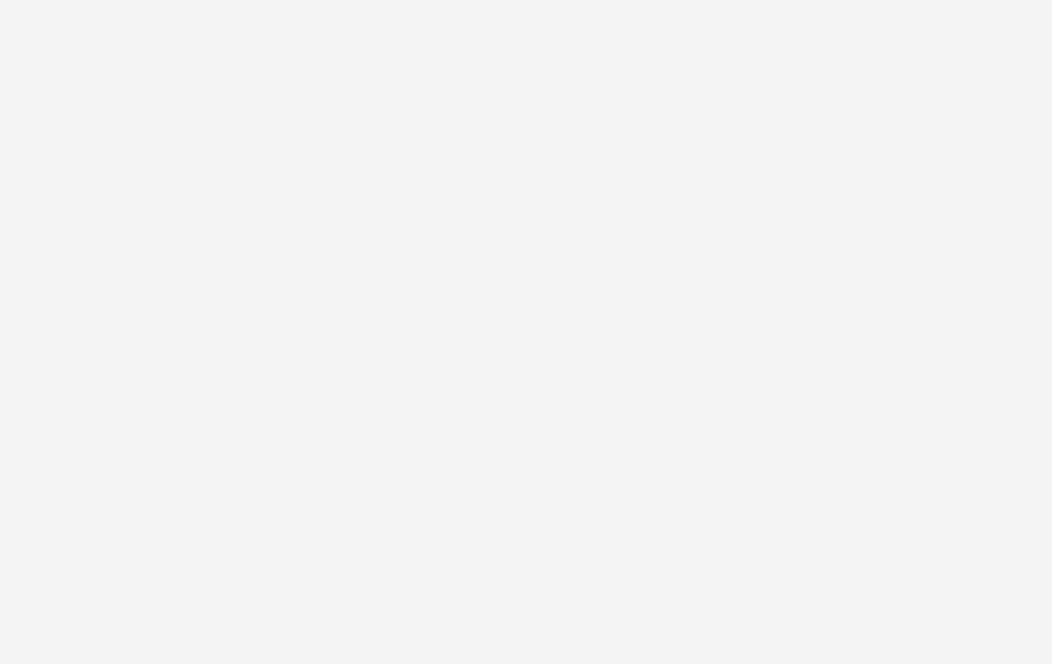
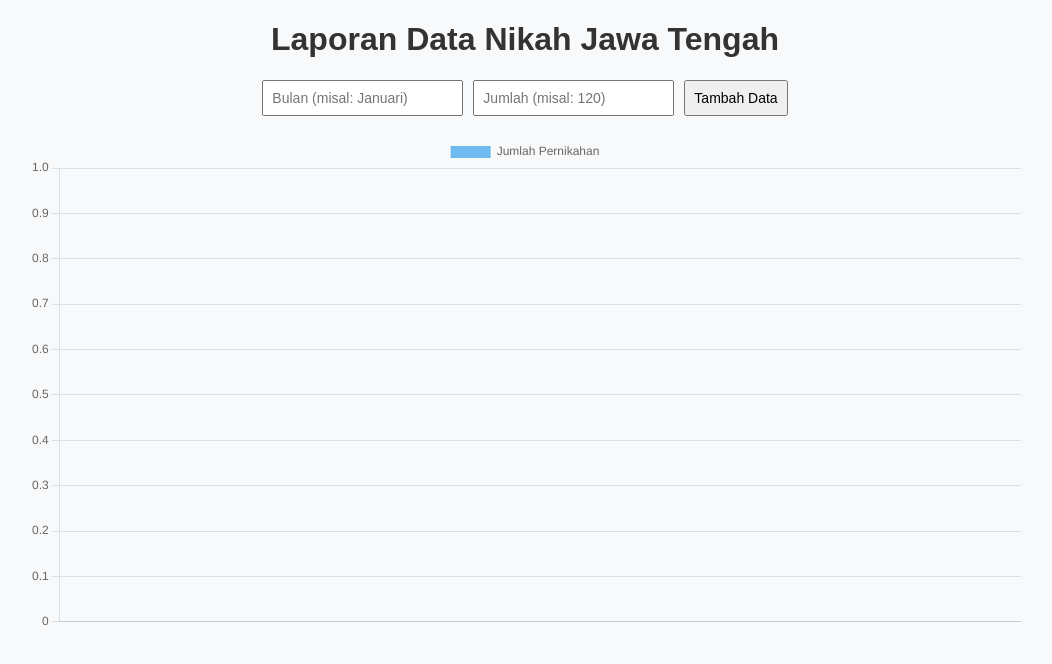
Before and after one commit to ibnu1996ekin-hash/laporan-data-nikah-jawa-tengah, a plain HTML site: page index.html in a window 1280 px wide. Shown: the whole page, without its empty margins (115-1167 px from the left). Drawn offline with nearby package versions, Linux system fonts and the light colour scheme.

Commit message:
index.html

```diff
--- a/index.html
+++ b/index.html
@@ -3,53 +3,93 @@
 <head>
   <meta charset="UTF-8">
   <meta name="viewport" content="width=device-width, initial-scale=1.0">
-  <title>Laporan Grafik Interaktif</title>
-  <!-- Import Chart.js -->
+  <title>Laporan Data Nikah Jawa Tengah</title>
   <script src="https://cdn.jsdelivr.net/npm/chart.js"></script>
   <style>
     body {
       font-family: Arial, sans-serif;
-      background: #f4f4f4;
-      padding: 20px;
-    }
-    .container {
-      max-width: 900px;
-      margin: auto;
-      background: white;
-      padding: 20px;
-      border-radius: 12px;
-      box-shadow: 0 4px 8px rgba(0,0,0,0.1);
+      margin: 20px;
+      background: #f8f9fa;
     }
     h1 {
       text-align: center;
-      margin-bottom: 30px;
+      color: #333;
     }
     form {
       display: flex;
+      justify-content: center;
+      margin: 20px 0;
       gap: 10px;
-      justify-content: center;
-      margin-bottom: 20px;
     }
     input, button {
-      padding: 10px;
+      padding: 8px;
       font-size: 14px;
-      border: 1px solid #ccc;
-      border-radius: 6px;
     }
-    button {
-      background: #007BFF;
-      color: white;
-      border: none;
-      cursor: pointer;
-      transition: 0.3s;
-    }
-    button:hover {
-      background: #0056b3;
-    }
-    canvas {
-      margin-top: 20px;
+    #chart-container {
+      width: 80%;
+      margin: auto;
     }
   </style>
 </head>
 <body>
-  <div class="contai
+  <h1>Laporan Data Nikah Jawa Tengah</h1>
+
+  <form id="dataForm">
+    <input type="text" id="bulan" placeholder="Bulan (misal: Januari)" required>
+    <input type="number" id="jumlah" placeholder="Jumlah (misal: 120)" required>
+    <button type="submit">Tambah Data</button>
+  </form>
+
+  <div id="chart-container">
+    <canvas id="myChart"></canvas>
+  </div>
+
+  <script>
+    // Data awal kosong
+    const labels = [];
+    const data = {
+      labels: labels,
+      datasets: [{
+        label: 'Jumlah Pernikahan',
+        data: [],
+        backgroundColor: 'rgba(54, 162, 235, 0.7)'
+      }]
+    };
+
+    // Konfigurasi grafik
+    const config = {
+      type: 'bar',
+      data: data,
+      options: {
+        responsive: true,
+        scales: {
+          y: {
+            beginAtZero: true
+          }
+        }
+      }
+    };
+
+    // Render grafik
+    const myChart = new Chart(
+      document.getElementById('myChart'),
+      config
+    );
+
+    // Event ketika form disubmit
+    document.getElementById('dataForm').addEventListener('submit', function(e) {
+      e.preventDefault();
+      const bulan = document.getElementById('bulan').value;
+      const jumlah = document.getElementById('jumlah').value;
+
+      // Masukkan ke grafik
+      labels.push(bulan);
+      data.datasets[0].data.push(jumlah);
+      myChart.update();
+
+      // Reset form
+      document.getElementById('dataForm').reset();
+    });
+  </script>
+</body>
+</html>
```
